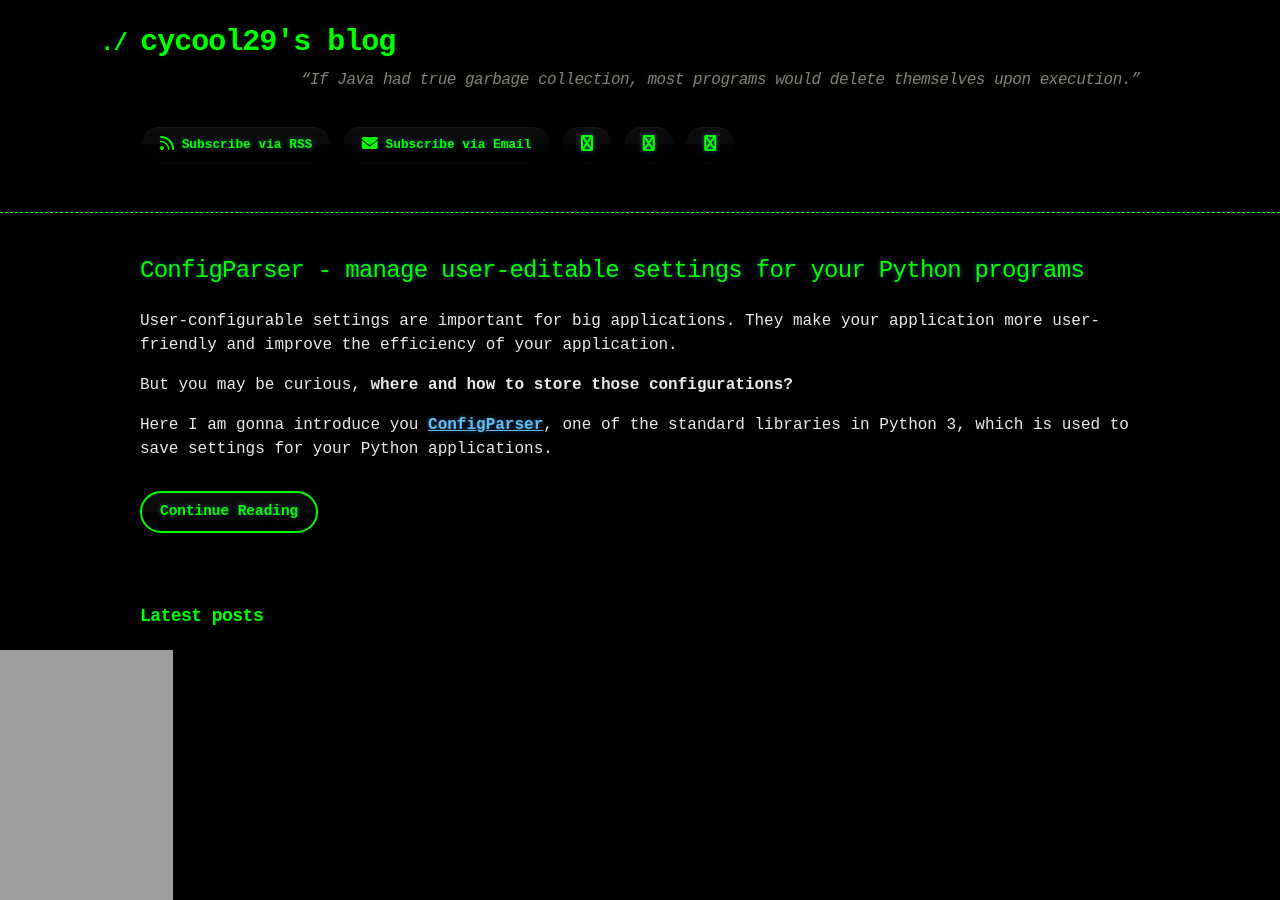
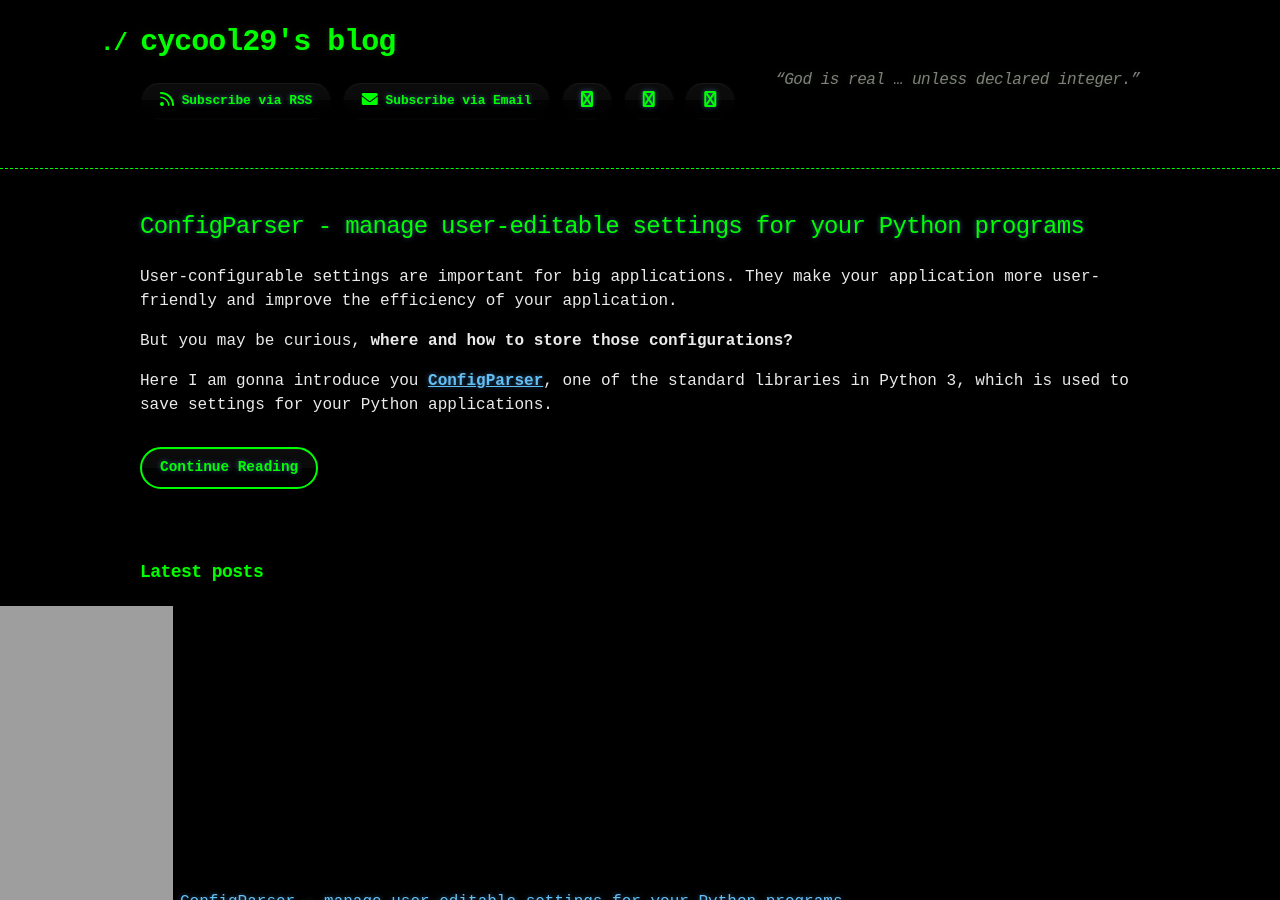
Before and after one commit to cycool29/cycool29.github.io, a Jekyll site: the page built from index.md, in a window 1280 px wide and 900 px high. Built offline with Jekyll 4.4.1, drawn with Linux system fonts in a browser that asks for light colours; a style sheet for code colours, icons or effects is not loaded.

Commit message:
Update quotes

```diff
--- a/_config.yml
+++ b/_config.yml
@@ -1,5 +1,5 @@
 title: cycool29's blog
-description: "“If Java had true garbage collection, most programs would delete themselves upon execution.” "
+description: "“God is real … unless declared integer.” "
 bio: A high school student. Intermediate in Python, Git, Bash. Learning JavaScript. He/Him. "
 author: cycool29
 url: https://cycool29.github.io
```
